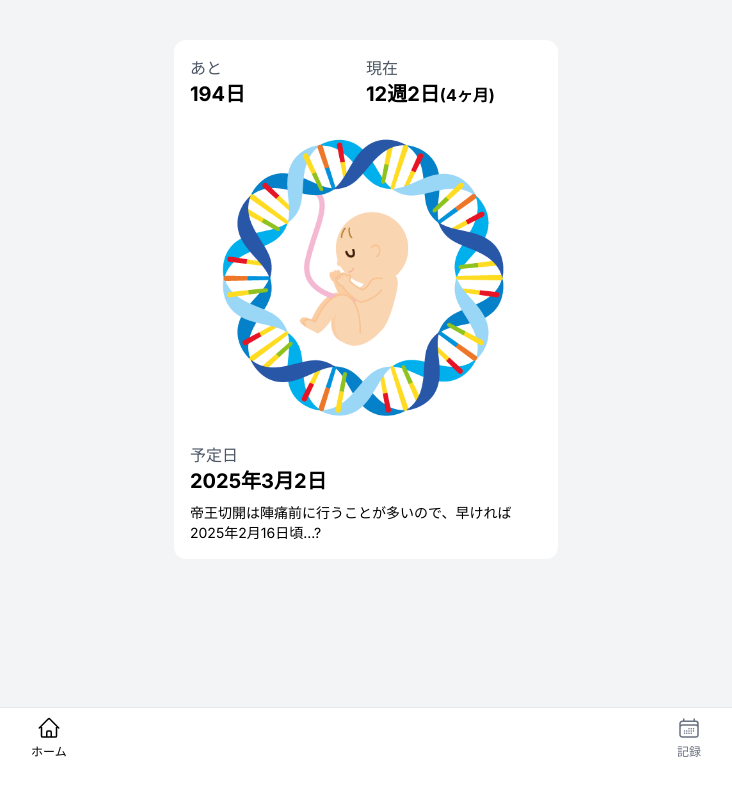
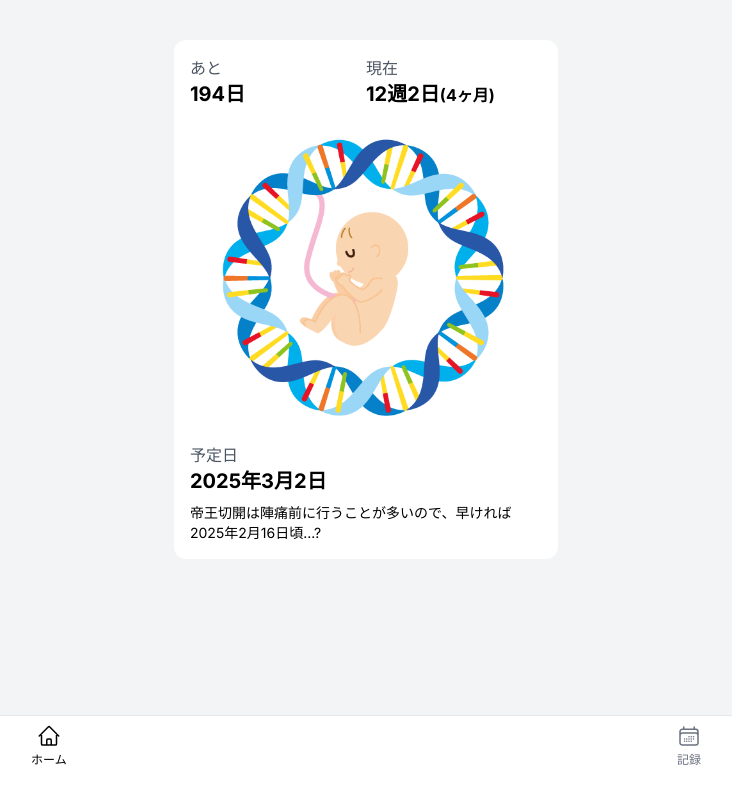
Before and after one commit to bokuhakubo/birth-journey, a Next.js app: page / in a window 1280 px wide. Shown: the whole page, without its empty margins (274-1006 px from the left). Built offline with nearby package versions, Linux system fonts and the light colour scheme.

Commit message:
fix: navigation padding

```diff
--- a/src/app/page.js
+++ b/src/app/page.js
@@ -96,7 +96,7 @@ export default function Home() {
 
       {/* 下部ナビゲーションメニュー */}
       <nav className="fixed bottom-0 left-0 right-0 bg-white border-t border-gray-200">
-        <div className="flex justify-around pt-2 pb-10">
+        <div className="flex justify-around pt-2 pb-8">
           <button
             className={`flex flex-col items-center ${
               isInfoSection ? "text-black" : "text-gray-500"
```
Also changed, not shown: 1 other file (tests, documents, lock files or other folders).
